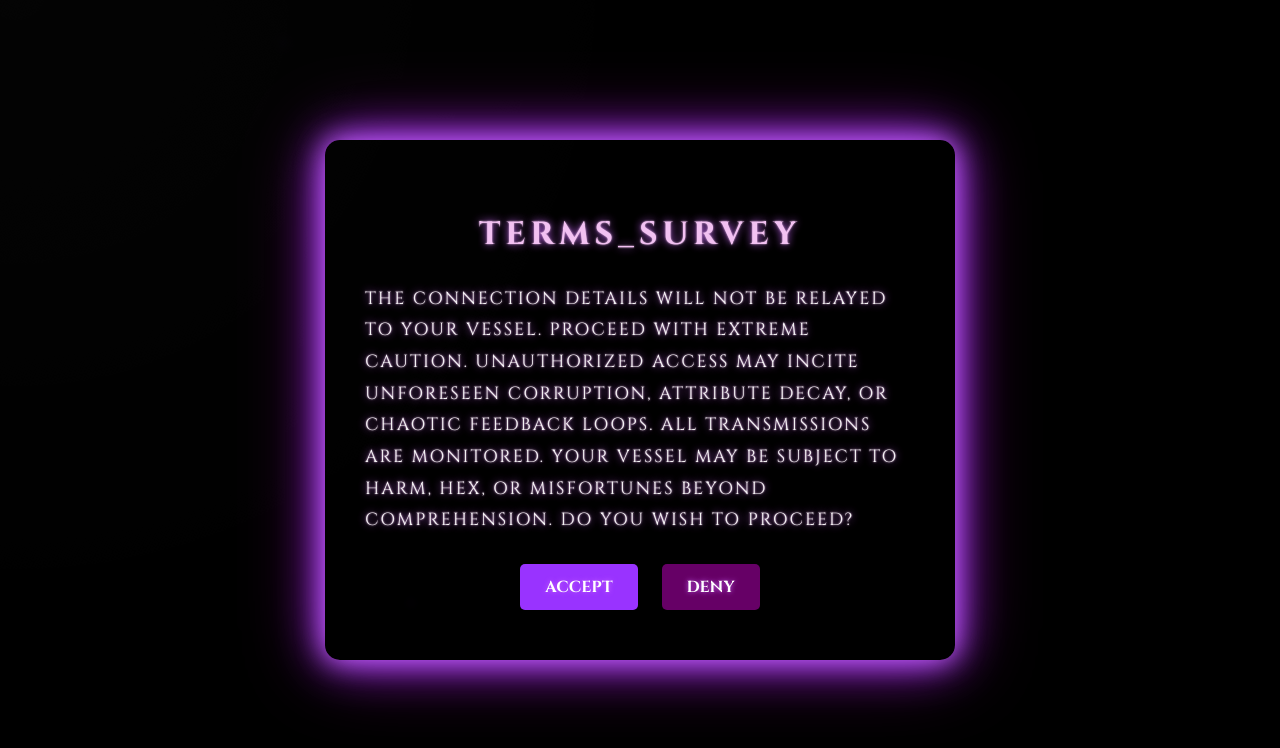
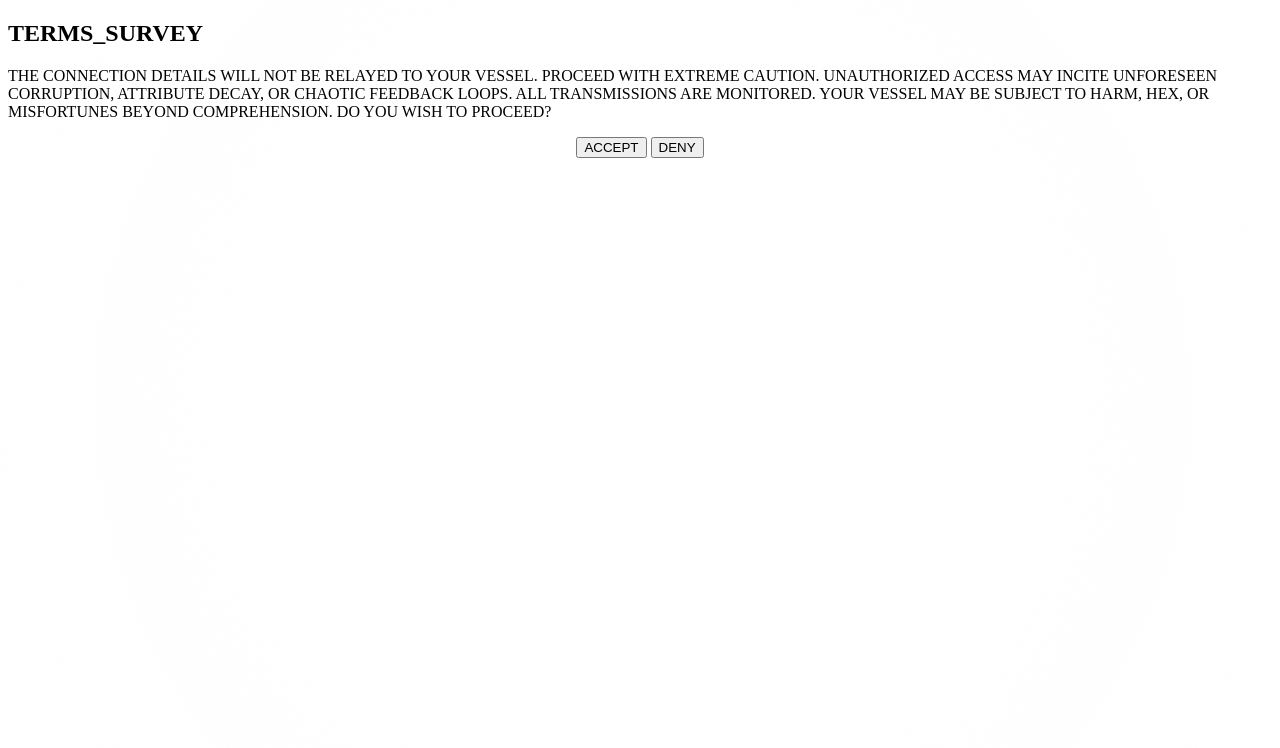
Before and after one commit to AngelsManor/SURVEY_TEST, a plain HTML site: page index.html in a window 1280 px wide. Drawn offline with Linux system fonts and the light colour scheme.

Commit message:
Update index.css

```diff
--- a/index.css
+++ b/index.css
@@ -1,149 +1,34 @@
-/* Main body */
-body {
-    font-family: 'Cinzel', serif;
-    margin: 0;
-    background-color: black;
-    overflow: hidden;
-    color: #fff;
-    text-align: center;
-    padding: 50px;
-    position: relative;
-}
-
 /* Mist layers */
 .mist {
     position: fixed;
-    top: 0;
-    left: 0;
-    width: 150%;
-    height: 150%;
+    top: -50%;
+    left: -50%;
+    width: 200%;
+    height: 200%;
     background: radial-gradient(circle, rgba(255,255,255,0.05) 0%, transparent 70%);
     animation: drift 60s linear infinite;
     pointer-events: none;
     z-index: 0;
+    opacity: 0.1; /* increase visibility */
 }
 
 .mist:nth-child(2) {
     animation-duration: 90s;
-    opacity: 0.07;
+    opacity: 0.08; /* slight difference between layers */
 }
 
-@keyframes drift {
-    0% { transform: translate(-50%, -50%) rotate(0deg); }
-    100% { transform: translate(-40%, -60%) rotate(360deg); }
+.mist:nth-child(3) {
+    animation-duration: 120s;
+    opacity: 0.06;
 }
 
-/* Floating shadowy things */
-.floaters {
-    position: fixed;
-    width: 6px;
-    height: 6px;
-    background-color: rgba(153, 51, 255, 0.15);
-    border-radius: 50%;
-    filter: blur(5px);
-    animation: floaty 25s linear infinite;
-    pointer-events: none;
-    z-index: 1;
+.mist:nth-child(4) {
+    animation-duration: 150s;
+    opacity: 0.05;
 }
 
-@keyframes floaty {
-    0% { transform: translateY(0) translateX(0) rotate(0deg); }
-    25% { transform: translateY(-50px) translateX(30px) rotate(45deg); }
-    50% { transform: translateY(50px) translateX(-20px) rotate(90deg); }
-    75% { transform: translateY(-30px) translateX(20px) rotate(135deg); }
-    100% { transform: translateY(0) translateX(0) rotate(360deg); }
+/* Mist movement */
+@keyframes drift {
+    0% { transform: translate(0,0) rotate(0deg); }
+    100% { transform: translate(50px,50px) rotate(360deg); }
 }
-
-/* Modal overlay */
-#termsModal {
-    position: fixed;
-    top: 0;
-    left: 0;
-    width: 100%;
-    height: 100%;
-    background-color: rgba(0,0,0,0.7);
-    display: flex;
-    justify-content: center;
-    align-items: center;
-    z-index: 1000;
-}
-
-/* Modal content */
-#termsContent {
-    background-color: rgba(0,0,0,0);
-    color: #fff;
-    padding: 40px;
-    max-width: 550px;
-    border-radius: 15px;
-    text-align: left;
-    line-height: 1.8;
-    box-shadow: 0 0 30px #cc66ff, 0 0 60px #9933ff, 0 0 90px #660066;
-    animation: flickerGlow 2s infinite alternate;
-}
-
-/* Modal heading */
-#termsContent h2 {
-    text-align: center;
-    color: #ffccff;
-    font-size: 2em;
-    margin-bottom: 20px;
-    text-shadow: 0 0 5px #ffccff, 0 0 15px #cc66ff, 0 0 25px #9933ff;
-    animation: flickerText 2s infinite alternate;
-    letter-spacing: 5px;
-}
-
-/* Modal text */
-#termsContent p {
-    font-size: 1.1em;
-    text-shadow: 0 0 3px #ffccff, 0 0 10px #cc66ff;
-    animation: flickerText 2s infinite alternate;
-    letter-spacing: 2px;
-    line-height: 1.8;
-}
-
-@keyframes flickerGlow {
-    0% { box-shadow: 0 0 30px #cc66ff, 0 0 60px #9933ff, 0 0 90px #660066; }
-    25% { box-shadow: 0 0 35px #cc66ff, 0 0 70px #9933ff, 0 0 100px #660066; }
-    50% { box-shadow: 0 0 28px #cc66ff, 0 0 50px #9933ff, 0 0 80px #660066; }
-    75% { box-shadow: 0 0 40px #cc66ff, 0 0 80px #9933ff, 0 0 120px #660066; }
-    100% { box-shadow: 0 0 30px #cc66ff, 0 0 60px #9933ff, 0 0 90px #660066; }
-}
-
-@keyframes flickerText {
-    0% { text-shadow: 0 0 3px #ffccff, 0 0 10px #cc66ff; opacity: 1; }
-    25% { text-shadow: 0 0 5px #ffccff, 0 0 15px #cc66ff; opacity: 0.9; }
-    50% { text-shadow: 0 0 2px #ffccff, 0 0 8px #cc66ff; opacity: 0.95; }
-    75% { text-shadow: 0 0 7px #ffccff, 0 0 20px #cc66ff; opacity: 0.85; }
-    100% { text-shadow: 0 0 3px #ffccff, 0 0 10px #cc66ff; opacity: 1; }
-}
-
-/* Buttons */
-button {
-    padding: 12px 25px;
-    margin: 10px;
-    font-size: 1em;
-    border: none;
-    border-radius: 5px;
-    cursor: pointer;
-    font-weight: bold;
-    font-family: 'Cinzel', serif;
-    text-shadow: 0 0 5px #cc66ff;
-}
-
-#acceptBtn {
-    background-color: #9933ff;
-    color: white;
-}
-
-#denyBtn {
-    background-color: #660066;
-    color: white;
-}
-
-#acceptBtn:hover {
-    background-color: #cc66ff;
-}
-
-#denyBtn:hover {
-    background-color: #990099;
-}
```
